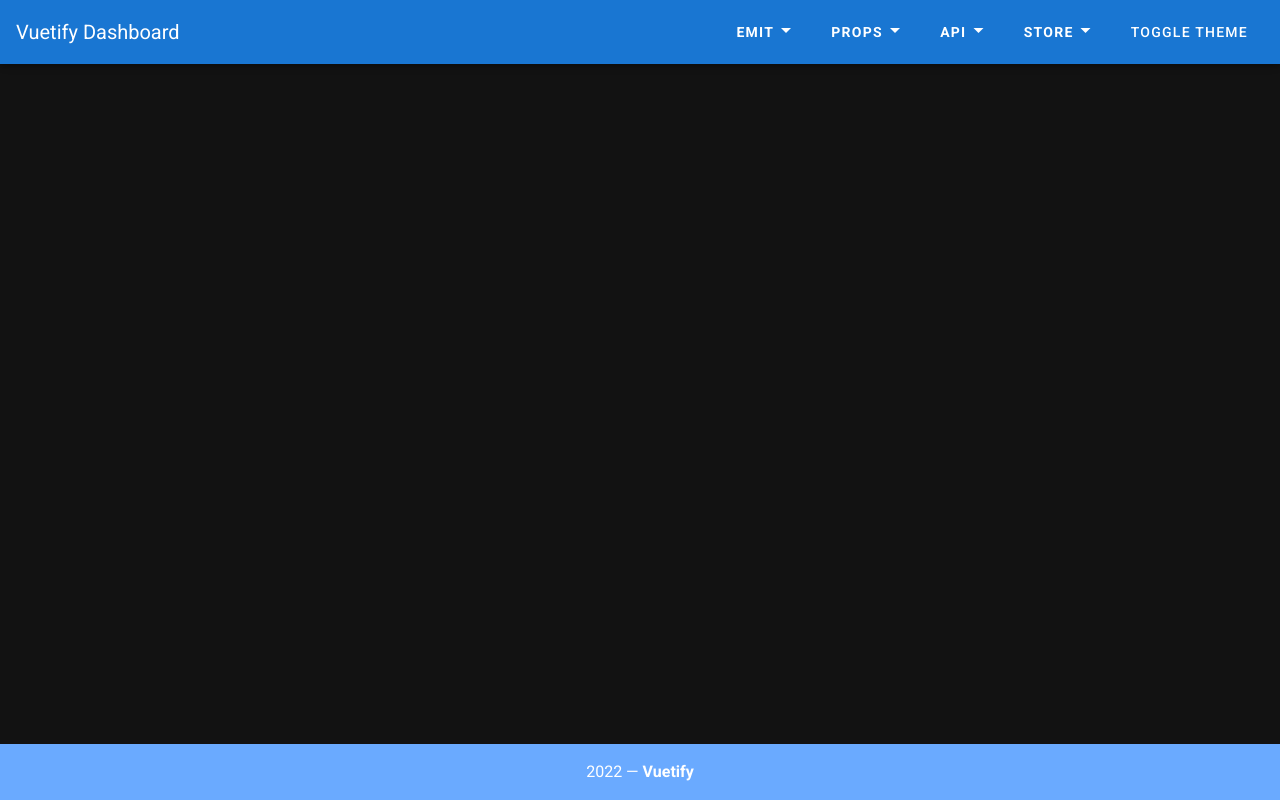
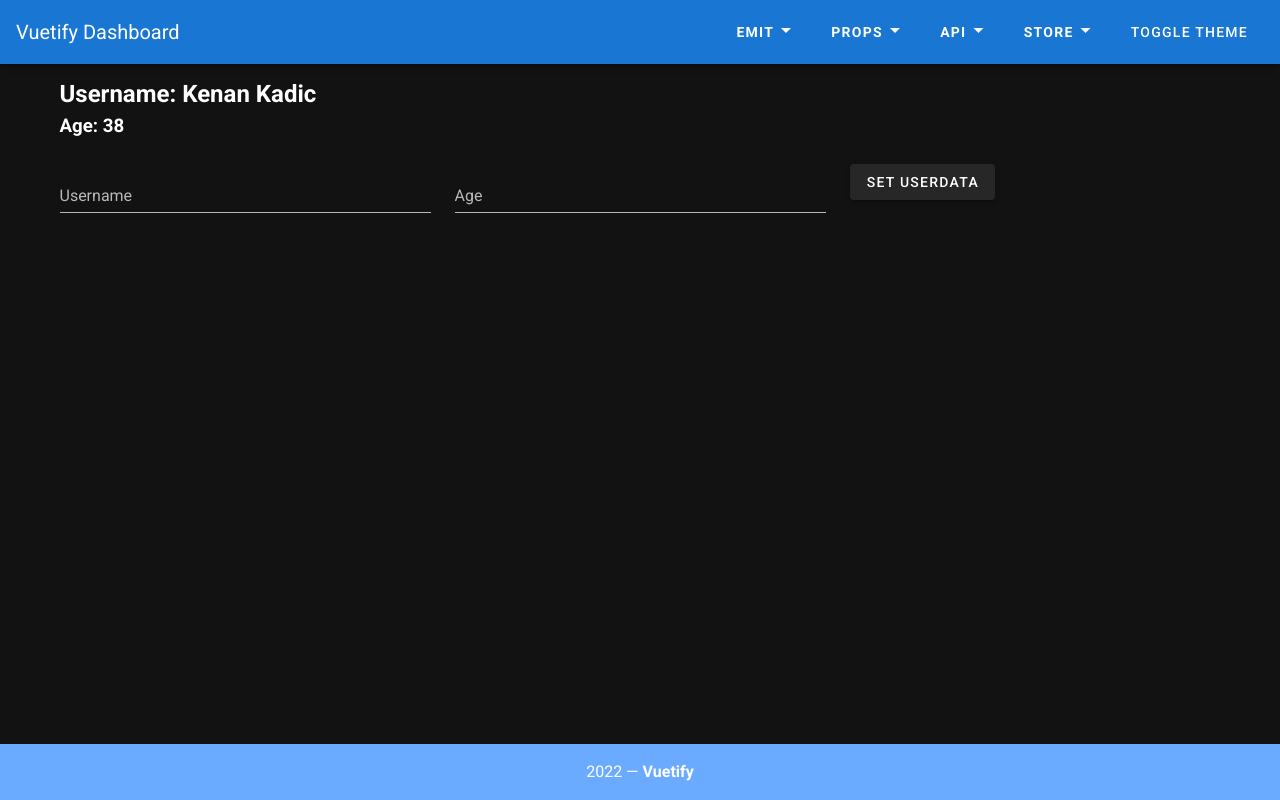
Before and after one commit to Kenan-Kadic/nuxt-learning, a Nuxt app: page /emit/userdata in a window 1280 px wide. Built offline with nearby package versions, Linux system fonts and the light colour scheme.

Commit message:
userdata emit added

```diff
--- a/components/emit/AccountInfo.vue
+++ b/components/emit/AccountInfo.vue
@@ -1,7 +1,17 @@
 <template>
   <v-container>
-    <h2>This button (in child component) makes the existing dialog (currently hidden in parent component) visible</h2>
-    <v-btn color="green" @click='revealDialog'>Make Dialog visible</v-btn>
+    <v-row>
+      <v-col>
+    <h2>This button (in child component) makes the existing dialog (currently hidden in parent component) visible (NUXT on GLOBAL VERSION)</h2>
+    <v-btn color="green" @click='revealDialogNuxt'>Make NUXT Dialog visible</v-btn>
+      </v-col>
+    </v-row>
+    <v-row>
+      <v-col>
+    <h2>This button (in child component) makes the existing dialog (currently hidden in parent component) visible (VUE EMIT not global)</h2>
+    <v-btn color="green" @click="revealVueDialog">Make Vue Dialog visible</v-btn>
+      </v-col>
+    </v-row>
   </v-container>
 </template>
 
@@ -10,12 +20,16 @@ export default {
   name: "AccountInfo",
 
   props: {
-    username: String
+    username: String,
+    dialogID: Number,
   },
 
   methods: {
-    revealDialog() {
-    this.$nuxt.$emit('reveal-dialog');
+    revealDialogNuxt() {
+    this.$nuxt.$emit('reveal-nuxt-global-dialog');
+    },
+    revealVueDialog() {
+    this.$emit('reveal-vue-dialog', );
     }
   }
 
--- /dev/null
+++ b/components/emit/ActiveUser.vue
@@ -0,0 +1,19 @@
+<template>
+  <v-row>
+    <v-col>
+      <h2>Username: {{ username }}</h2>
+      <h3>Age: {{ age }}</h3>
+    </v-col>
+  </v-row>
+</template>
+
+<script>
+export default {
+  name: "ActiveUser",
+  props: ['username', 'age'],
+}
+</script>
+
+<style scoped>
+
+</style>
--- /dev/null
+++ b/components/emit/UserData.vue
@@ -0,0 +1,40 @@
+<template>
+  <v-row>
+    <v-col>
+      <v-text-field label="Username" v-model="user.name"></v-text-field>
+    </v-col>
+    <v-col>
+      <v-text-field label="Age" v-model="user.age" ></v-text-field>
+    </v-col>
+    <v-col>
+      <v-btn @click="emitUserdata">Set UserData</v-btn>
+    </v-col>
+  </v-row>
+</template>
+
+<script>
+export default {
+  name: "UserData",
+
+  data(){
+    return {
+      user:
+        {
+          name: '',
+          age: '',
+        }
+    }
+  },
+
+  methods: {
+    emitUserdata() {
+      this.$emit('user-data', this.user.name, this.user.age)
+    },
+  }
+  }
+
+</script>
+
+<style scoped>
+
+</style>
--- a/layouts/default.vue
+++ b/layouts/default.vue
@@ -58,6 +58,7 @@ export default {
         {
           items: [
             {title: 'Emit an event', to:'/emit' },
+            {title: 'Emit userdata', to: '/emit/userdata'}
           ],
           title: 'Emit',
         },
--- a/pages/emit/index.vue
+++ b/pages/emit/index.vue
@@ -1,9 +1,14 @@
 <template>
   <v-container>
-    <AccountInfo></AccountInfo>
-    <v-dialog v-model="dialog">
+    <AccountInfo @reveal-vue-dialog="toggleVueDialog"></AccountInfo>
+    <v-dialog v-model="nuxtDialog">
       <v-card min-height="500" color="blue">
-        <v-card-title>Kenan's Dialog is now visible</v-card-title>
+        <v-card-title>Kenan's Nuxt Dialog is now visible</v-card-title>
+      </v-card>
+    </v-dialog>
+    <v-dialog v-model="vueDialog">
+      <v-card min-height="500" color="green">
+        <v-card-title>Kenan's Vue Dialog is now visible</v-card-title>
       </v-card>
     </v-dialog>
   </v-container>
@@ -18,13 +23,21 @@ export default {
 
   data() {
     return {
-      dialog: false
+      nuxtDialog: false,
+      vueDialog: false,
     }
   },
 
+  methods: {
+    toggleVueDialog() {
+      alert('this works')
+      this.vueDialog = true;
+    },
+  },
+
   created() {
-    this.$nuxt.$on('reveal-dialog', () => {
-      this.dialog = true;
+    this.$nuxt.$on('reveal-nuxt-global-dialog', () => {
+      this.nuxtDialog = true;
     })
   },
 
--- /dev/null
+++ b/pages/emit/userdata.vue
@@ -0,0 +1,38 @@
+<template>
+  <v-container>
+    <ActiveUser :username="user.name" :age="user.age"></ActiveUser>
+    <UserData @user-data="emitUserdata"></UserData>
+  </v-container>
+</template>
+
+<script>
+
+import ActiveUser from "~/components/emit/ActiveUser";
+import UserData from "~/components/emit/UserData";
+
+export default {
+  name: 'IndexPage',
+
+  components: {ActiveUser, UserData},
+
+  data() {
+    return {
+      user: {
+        name: 'Kenan Kadic',
+        age: '38'
+      }
+    }
+  },
+  methods: {
+      emitUserdata(name, age) {
+      this.user =
+      {
+        name: name,
+        age: age,
+      };
+    },
+    }
+
+
+}
+</script>
```
